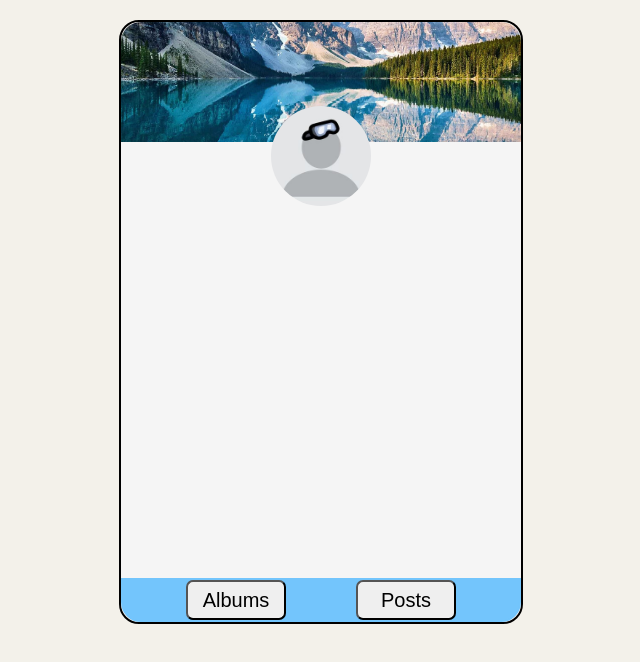
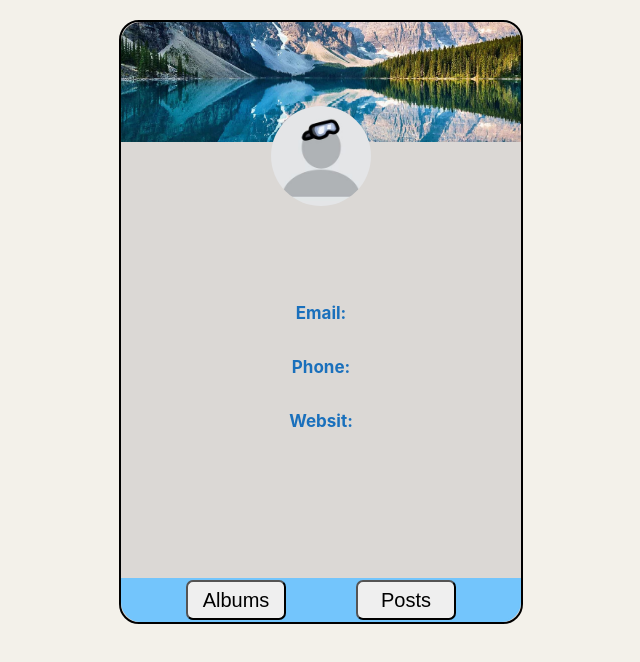
Before and after one commit to andavetisyan95/users-info-from-database, a React (Create React App) app: page /aboutUsers/1 in a window 1280 px wide. Shown: the top 662 px of the page, without its empty margins (319-959 px from the left). Built offline with nearby package versions, Linux system fonts and the light colour scheme; no server answers; the HTML template or start-up script is replaced by a standard one.

Commit message:
error page and aboutUsers edited

```diff
--- a/src/App.js
+++ b/src/App.js
@@ -3,6 +3,7 @@ import { Route, Routes } from 'react-router';
 import Users from "./components/Users";
 import AboutUsers from "./components/AboutUsers"
 import Albums from './components/Albums';
+import NoFound from './components/NoFound';
 //styles
 import './App.css';
 
@@ -15,6 +16,7 @@ function App() {
         <Route path='/' element={<Users />} />
         <Route path='/aboutUsers/:userId' element={<AboutUsers />} />
         <Route path='/albums/:userId' element={<Albums />} />
+        <Route path='*' element={<NoFound />} />
       </Routes>
     </div>
   );
--- a/src/components/AboutUsers.jsx
+++ b/src/components/AboutUsers.jsx
@@ -30,17 +30,11 @@ export default function AboutUsers() {
         <img src={mount} alt="mount" className={styles.user_container_walp} />
         <div className={styles.user_container_about_users}>
           <img src={userPic} alt="user" className={styles.user_container_about_users_img} />
-
-          <div>
-            <h3>{currentUser?.name}</h3>
-            <h4>{currentUser?.username}</h4>
-            <p>{currentUser?.email}</p>
-            <p>{currentUser?.phone}</p>
-            <p>{currentUser?.website}</p>
-          </div>
-
-
-
+            <h3 style={{color: "#949425", fontWeight:"800"}}>{currentUser?.name}</h3>
+            <h4 style={{color:"#5b9e34"}}>{currentUser?.username}</h4>
+            <p>Email: <span> {currentUser?.email} </span></p>
+            <p>Phone: <span>{currentUser?.phone}</span></p>
+            <p> Websit: <span>{currentUser?.website}</span></p>
           <div className={styles.user_container_btns}>
             <Link to={`/albums/${userId}`}>
               <button className={styles.user_container_btns_1}>Albums</button>
--- /dev/null
+++ b/src/components/NoFound.jsx
@@ -0,0 +1,11 @@
+import React from 'react';
+//images
+import noFoundPic from "../images/nofound.jpg";
+//styles
+import style from "../styles/AboutUsers.module.scss"
+
+export default function NoFound() {
+  return (
+    <img className={style.error_img} src={noFoundPic} alt="error" />
+  )
+}
--- a/src/styles/AboutUsers.module.scss
+++ b/src/styles/AboutUsers.module.scss
@@ -12,8 +12,8 @@ body{
         width:400px;
         height: 600px;
         border-radius: 20px;
-        background-color: whitesmoke;
         position: relative;
+        background-color: rgb(219, 216, 213);
         &_btns{
             @include flex(center, center, row);
             position: absolute;
@@ -43,6 +43,16 @@ body{
         }
         &_about_users{
             @include flex();
+            &>p{
+                color: rgb(26, 112, 188);
+                font-weight: 700;
+                font-size: 17px;
+                &>span{
+                    color: rgb(99, 188, 72);
+                    font-size: 16px;
+                    font-weight: 400;
+                }
+            }
             &_img{
                 border-radius: 100%;
                 width: 100px;
@@ -59,3 +69,9 @@ body{
 
     }
 }
+
+.error_img{
+    object-fit:cover;
+    width: 100vw;
+    height: 100vh;
+}
--- a/src/styles/Users.module.scss
+++ b/src/styles/Users.module.scss
@@ -21,6 +21,10 @@
             max-width: 200px;
             border-radius: 40px;
             margin: 2px auto;
+            &:hover{
+                transform: scale(1.1);
+                box-shadow: 0 5px 10px rgba(0,0,0,0.5);
+            }
         }
         &_pTag{
             font-size: 18px;
```
Also changed, not shown: src/images/nofound.jpg (added), src/styles/Albums.module.scss (added).
